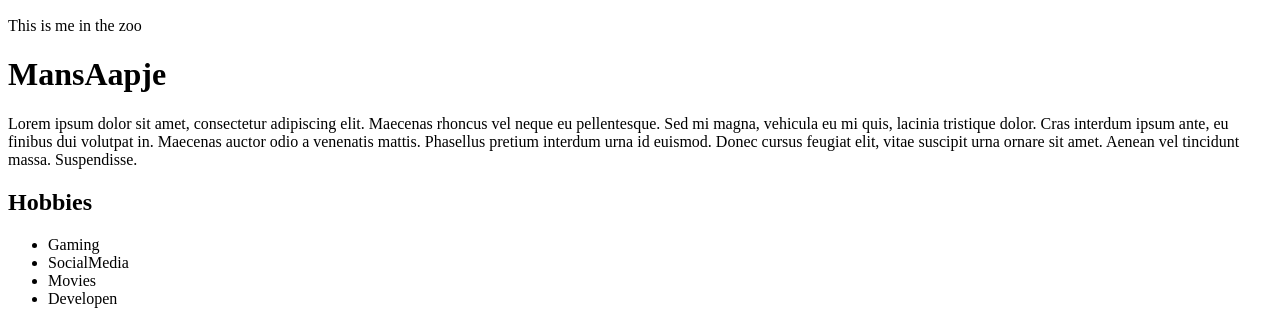
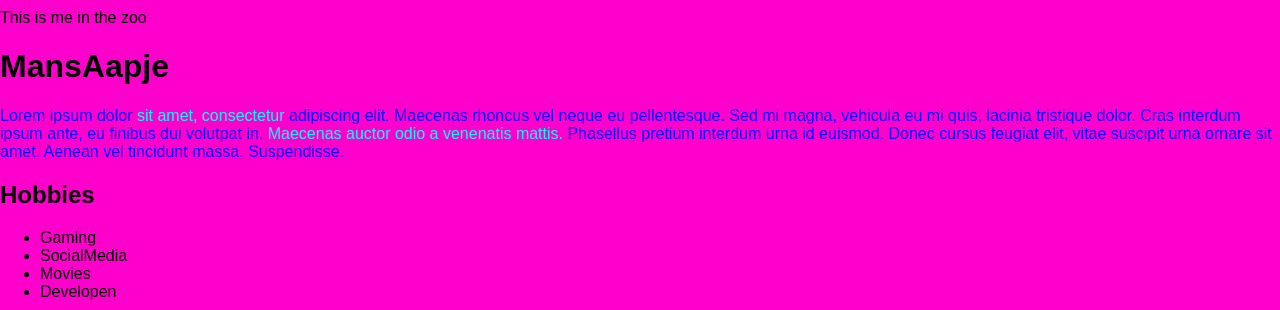
Before and after one commit to MMik1/my-first-HTML, a plain HTML site: page index.html in a window 1280 px wide. Shown: the part 370-680 px from the top of the page. Drawn offline with Linux system fonts and the light colour scheme.

```diff
--- a/index.html
+++ b/index.html
@@ -4,18 +4,19 @@
     <meta charset="UTF-8">
     <meta name="viewport" content="width=device-width, initial-scale=1.0">
     <title>My first Monkeh page</title>
-    <link rel="stylesheet" href="style.ccs">
+    <link rel="stylesheet" href="style.css">
 </head>
 <body>
 <img src="img/logo.png" alt="This is me in the zoo">
 <p>This is me in the zoo</p>
-<header> <h1> MansAapje</h1> <p> Lorem ipsum dolor sit amet, consectetur adipiscing elit. Maecenas rhoncus vel neque eu pellentesque. Sed mi magna, vehicula eu mi quis, lacinia tristique dolor. Cras interdum ipsum ante, eu finibus dui volutpat in. Maecenas auctor odio a venenatis mattis. Phasellus pretium interdum urna id euismod. Donec cursus feugiat elit, vitae suscipit urna ornare sit amet. Aenean vel tincidunt massa. Suspendisse.</p></header>
+<header> <h1> MansAapje</h1> <p id="introText"> Lorem ipsum dolor <spam class="highlight"> sit amet, consectetur</spam> adipiscing elit. Maecenas rhoncus vel neque eu pellentesque. Sed mi magna, vehicula eu mi quis, lacinia tristique dolor. Cras interdum ipsum ante, eu finibus dui volutpat in. <spam class="highlight"> Maecenas auctor odio a venenatis mattis. </spam> Phasellus pretium interdum urna id euismod. Donec cursus feugiat elit, vitae suscipit urna ornare sit amet. Aenean vel tincidunt massa. Suspendisse.</p></header>
 <h2> Hobbies</h2>
 <ul>
     <li> Gaming</li>
     <li> SocialMedia</li>
     <li> Movies</li>
     <Li> Developen </Li>
+
 </ul>
 <img src="img/bannerlogo.png" alt="My Logo">
 <img src="img/logo.png" alt="Banner header">
--- /dev/null
+++ b/style.css
@@ -0,0 +1,13 @@
+body{
+    background-color: rgb(255, 0, 204);
+    margin: 0px;
+    font-family: Arial, Helvetica, sans-serif;
+}
+
+#introText{
+    color: #0000FF;
+}
+
+ .highlight {
+ color: aqua;
+}
```
